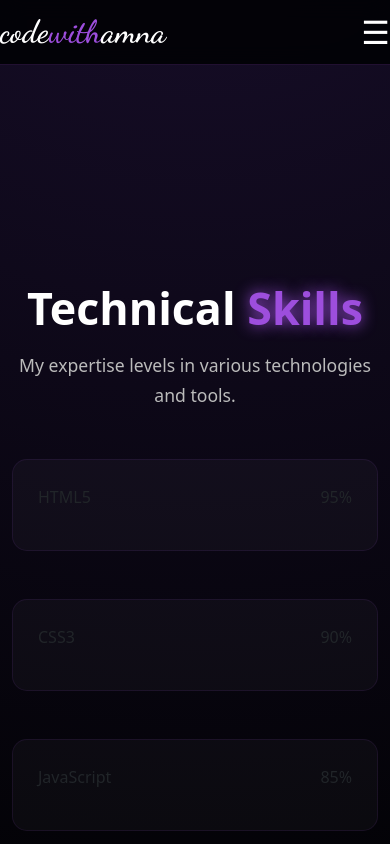
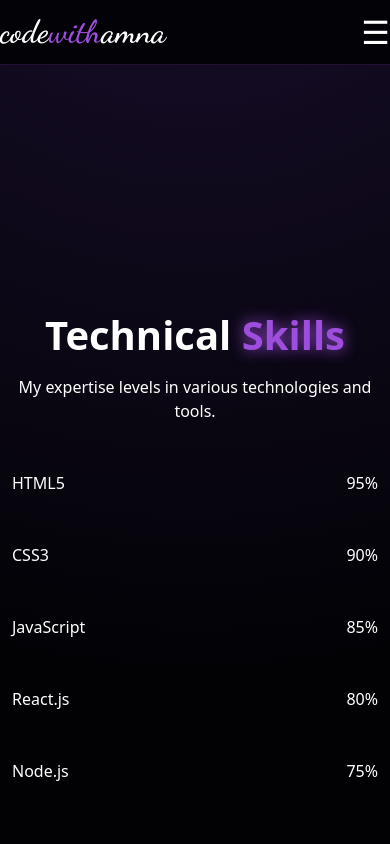
Before and after one commit to amna18304/my-portfolio, a React (Vite) app: page /skills in a window 390 px wide. Shown: the top 844 px of the page. Built offline with nearby package versions, Linux system fonts and the light colour scheme.

Commit message:
restored original purple theme and fixed layout

```diff
--- a/src/App.css
+++ b/src/App.css
@@ -1,30 +1,25 @@
-/* --- Root Variables & Fonts --- */
 @import url('https://fonts.googleapis.com/css2?family=Dancing+Script:wght@700&family=Plus+Jakarta+Sans:wght@400;500;600;700&display=swap');
 
-html {
-  scroll-behavior: smooth;
-}
-
+html { scroll-behavior: smooth; }
 :root {
   --p-glow: #9d4edd;
   --bg-dark: #020205;
 }
 
-/* --- Global Styles --- */
 body {
   margin: 0;
   background-color: var(--bg-dark);
-  color: white;
+  color: white !important;
   font-family: 'Plus Jakarta Sans', sans-serif;
   background: radial-gradient(circle at 50% -20%, #1a0f2e 0%, #020205 80%);
   min-height: 100vh;
   overflow-x: hidden;
 }
 
-/* --- Navbar (FIXED: Logo Left, Links Right) --- */
+/* --- Navbar (Logo Left, Links Right) --- */
 .navbar {
   display: flex;
-  justify-content: space-between; /* Is se Logo left aur Links right ho jayenge */
+  justify-content: space-between;
   align-items: center;
   background: rgba(2, 2, 5, 0.9);
   backdrop-filter: blur(10px);
@@ -42,12 +37,8 @@
   font-size: 2rem;
   color: white !important;
   text-decoration: none;
-  transition: 0.3s;
 }
-
-.nav-logo span {
-  color: var(--p-glow);
-}
+.nav-logo span { color: var(--p-glow); }
 
 .nav-links {
   display: flex;
@@ -56,21 +47,17 @@
   margin: 0;
   padding: 0;
 }
-
 .nav-links li a {
-  color: #ffffff !important;
+  color: white !important;
   text-decoration: none;
   font-weight: 500;
   font-size: 1.1rem;
-  transition: 0.3s;
 }
-
 .nav-links li a:hover {
   color: var(--p-glow) !important;
   text-shadow: 0 0 10px var(--p-glow);
 }
 
-/* --- Mobile Menu Icon --- */
 .menu-icon {
   display: none;
   font-size: 2rem;
@@ -78,93 +65,45 @@
   cursor: pointer;
 }
 
-/* --- Hero Section --- */
+/* --- Hero & Sections (Original Vibe) --- */
 .hero-title {
   font-size: 4.5rem;
   font-weight: 600;
-  color: white;
-  margin-top: 120px;
+  margin-top: 150px;
 }
-
 .name-purple {
   color: var(--p-glow);
   text-shadow: 0 0 15px var(--p-glow);
 }
 
-.bio-text {
-  max-width: 600px;
-  margin: 20px auto;
-  color: #bbbbbb;
-  font-size: 1.1rem;
-  line-height: 1.7;
-}
-
-/* --- Skills Page --- */
-.skill-row-wrapper {
-  background: rgba(255, 255, 255, 0.03);
-  padding: 25px;
-  border-radius: 15px;
-  transition: 0.4s ease;
-  border: 1px solid rgba(157, 78, 221, 0.1);
-  margin-bottom: 20px;
-}
-
-.skill-row-wrapper:hover {
-  background: rgba(157, 78, 221, 0.08);
-  transform: translateX(10px);
-  border-color: var(--p-glow);
-}
-
-/* --- Project Glass Cards --- */
+/* --- Cards & Buttons (Original Design) --- */
 .glass-card {
   background: rgba(255, 255, 255, 0.03);
   backdrop-filter: blur(10px);
   border: 1px solid rgba(157, 78, 221, 0.1);
   border-radius: 25px;
-  padding: 40px 30px;
-  text-align: center;
-  transition: all 0.4s ease;
-  height: 100%;
+  padding: 35px;
+  transition: 0.4s;
+}
+.glass-card:hover {
+  transform: translateY(-10px);
+  border-color: var(--p-glow);
+  box-shadow: 0 10px 30px rgba(157, 78, 221, 0.2);
 }
 
-.glass-card:hover {
-  transform: translateY(-15px);
-  background: rgba(157, 78, 221, 0.08);
-  border-color: var(--p-glow);
-  box-shadow: 0 20px 40px rgba(157, 78, 221, 0.2);
-}
-
-/* --- Mobile Responsiveness --- */
+/* --- Mobile Fixes --- */
 @media (max-width: 768px) {
-  .hero-title {
-    font-size: 2.8rem !important; /* Mobile par name size fit */
-  }
-
-  .menu-icon {
-    display: block !important; /* Mobile par menu button show hoga */
-  }
-
+  .hero-title { font-size: 2.5rem !important; }
+  .menu-icon { display: block; }
   .nav-links {
-    display: none; /* Mobile par links default hidden */
+    display: none;
     flex-direction: column;
     position: absolute;
     top: 70px;
     left: 0;
     width: 100%;
-    background: rgba(2, 2, 5, 0.95);
+    background: #020205;
     padding: 30px 0;
-    text-align: center;
   }
-
-  .nav-links.active {
-    display: flex !important; /* Click hone par menu khulega */
-  }
-
-  .nav-links li {
-    margin: 15px 0;
-  }
-
-  .glass-card {
-    margin-bottom: 20px;
-  }
+  .nav-links.active { display: flex !important; }
 }
--- a/src/components/Navbar.jsx
+++ b/src/components/Navbar.jsx
@@ -7,7 +7,6 @@
 
   return (
     <nav className="navbar">
-      {/* Logo ab seedha navbar ke andar hai taake flexbox usay left par rakhay */}
       <div className="nav-logo">
         code<span>with</span>amna
       </div>
@@ -17,7 +16,6 @@
         {isOpen ? "✖" : "☰"}
       </div>
 
-      {/* Links ab seedha navbar ke andar hain taake wo right par jayen */}
       <ul className={isOpen ? "nav-links active" : "nav-links"}>
         <li><Link to="/" onClick={() => setIsOpen(false)}>Home</Link></li>
         <li><Link to="/services" onClick={() => setIsOpen(false)}>Services</Link></li>
```
